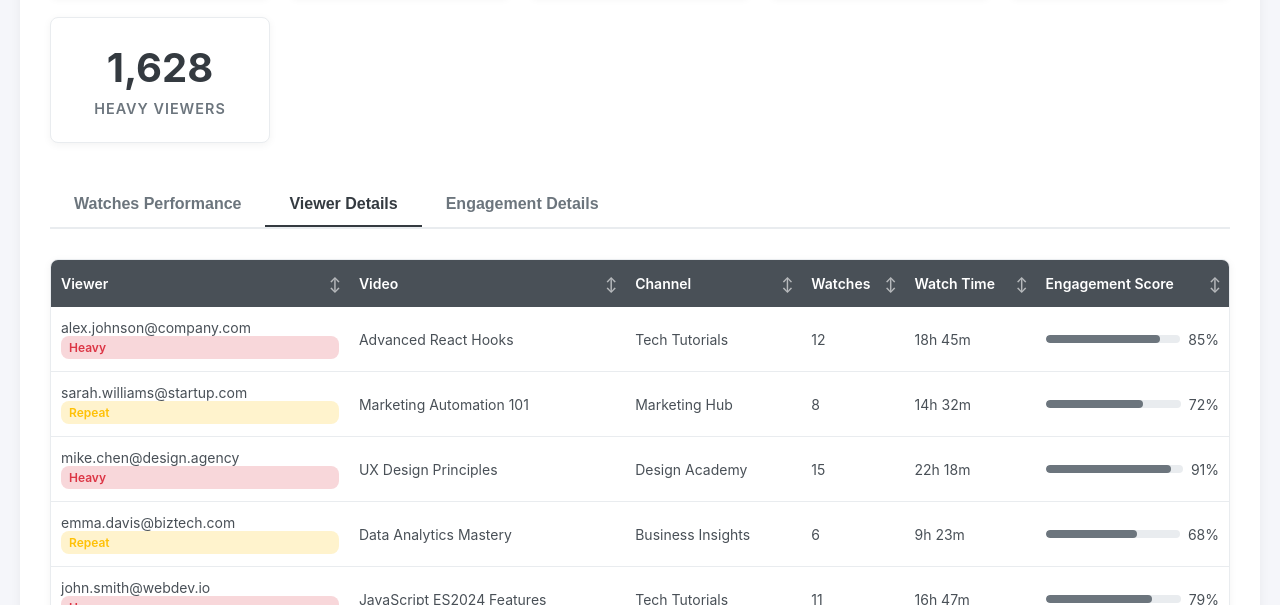
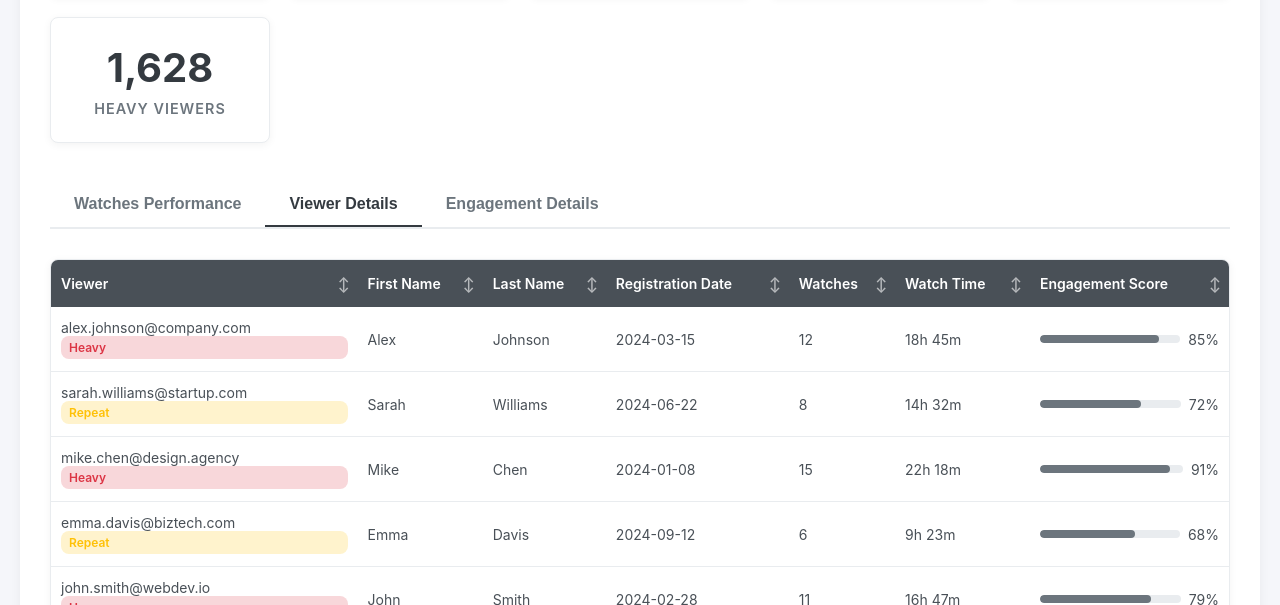
Before and after one commit to iamszwf99/survey-_management, a plain HTML site: page index.html in a window 1280 px wide. Both pictures are taken after a click on the button "Viewer Details". Shown: the part 709-1314 px from the top of the page. Drawn offline with Linux system fonts and the light colour scheme.

Commit message:
Update index.html

```diff
--- a/index.html
+++ b/index.html
@@ -390,7 +390,7 @@
                     <option value="design">Design Academy</option>
                     <option value="business">Business Insights</option>
                 </select>
-                <div style="font-size: 12px; color: #6c757d; margin-top: 4px;">open channel analytics</div>
+                <div style="font-size: 12px; color: #6c757d; margin-top: 4px;">open channel</div>
             </div>
 
         </div>
@@ -487,8 +487,9 @@
                             <thead>
                                 <tr>
                                     <th class="sortable" data-sort="viewer">Viewer</th>
-                                    <th class="sortable" data-sort="video">Video</th>
-                                    <th class="sortable" data-sort="channel">Channel</th>
+                                    <th class="sortable" data-sort="firstName">First Name</th>
+                                    <th class="sortable" data-sort="lastName">Last Name</th>
+                                    <th class="sortable" data-sort="registrationDate">Registration Date</th>
                                     <th class="sortable" data-sort="watches">Watches</th>
                                     <th class="sortable" data-sort="watchTime">Watch Time</th>
                                     <th class="sortable" data-sort="engagementScore">Engagement Score</th>
@@ -684,16 +685,16 @@
                 { video: "Content Marketing Tips", channel: "Marketing Hub", watches: 423, watchTime: "58h 45m", viewers: 318 }
             ],
             viewers: [
-                { viewer: "alex.johnson@company.com", video: "Advanced React Hooks", channel: "Tech Tutorials", watches: 12, watchTime: "18h 45m", engagementScore: 85 },
-                { viewer: "sarah.williams@startup.com", video: "Marketing Automation 101", channel: "Marketing Hub", watches: 8, watchTime: "14h 32m", engagementScore: 72 },
-                { viewer: "mike.chen@design.agency", video: "UX Design Principles", channel: "Design Academy", watches: 15, watchTime: "22h 18m", engagementScore: 91 },
-                { viewer: "emma.davis@biztech.com", video: "Data Analytics Mastery", channel: "Business Insights", watches: 6, watchTime: "9h 23m", engagementScore: 68 },
-                { viewer: "john.smith@webdev.io", video: "JavaScript ES2024 Features", channel: "Tech Tutorials", watches: 11, watchTime: "16h 47m", engagementScore: 79 },
-                { viewer: "lisa.brown@marketing.pro", video: "Social Media Strategy", channel: "Marketing Hub", watches: 9, watchTime: "13h 25m", engagementScore: 74 },
-                { viewer: "david.wilson@creative.studio", video: "Figma Advanced Techniques", channel: "Design Academy", watches: 7, watchTime: "10h 58m", engagementScore: 66 },
-                { viewer: "anna.garcia@finance.corp", video: "Financial Planning Guide", channel: "Business Insights", watches: 5, watchTime: "7h 41m", engagementScore: 62 },
-                { viewer: "ryan.taylor@techstartup.com", video: "Vue.js 3 Composition API", channel: "Tech Tutorials", watches: 10, watchTime: "15h 12m", engagementScore: 77 },
-                { viewer: "jessica.moore@content.agency", video: "Content Marketing Tips", channel: "Marketing Hub", watches: 4, watchTime: "6h 18m", engagementScore: 58 }
+                { viewer: "alex.johnson@company.com", firstName: "Alex", lastName: "Johnson", registrationDate: "2024-03-15", watches: 12, watchTime: "18h 45m", engagementScore: 85 },
+                { viewer: "sarah.williams@startup.com", firstName: "Sarah", lastName: "Williams", registrationDate: "2024-06-22", watches: 8, watchTime: "14h 32m", engagementScore: 72 },
+                { viewer: "mike.chen@design.agency", firstName: "Mike", lastName: "Chen", registrationDate: "2024-01-08", watches: 15, watchTime: "22h 18m", engagementScore: 91 },
+                { viewer: "emma.davis@biztech.com", firstName: "Emma", lastName: "Davis", registrationDate: "2024-09-12", watches: 6, watchTime: "9h 23m", engagementScore: 68 },
+                { viewer: "john.smith@webdev.io", firstName: "John", lastName: "Smith", registrationDate: "2024-02-28", watches: 11, watchTime: "16h 47m", engagementScore: 79 },
+                { viewer: "lisa.brown@marketing.pro", firstName: "Lisa", lastName: "Brown", registrationDate: "2024-07-19", watches: 9, watchTime: "13h 25m", engagementScore: 74 },
+                { viewer: "david.wilson@creative.studio", firstName: "David", lastName: "Wilson", registrationDate: "2024-05-03", watches: 7, watchTime: "10h 58m", engagementScore: 66 },
+                { viewer: "anna.garcia@finance.corp", firstName: "Anna", lastName: "Garcia", registrationDate: "2024-11-07", watches: 5, watchTime: "7h 41m", engagementScore: 62 },
+                { viewer: "ryan.taylor@techstartup.com", firstName: "Ryan", lastName: "Taylor", registrationDate: "2024-04-14", watches: 10, watchTime: "15h 12m", engagementScore: 77 },
+                { viewer: "jessica.moore@content.agency", firstName: "Jessica", lastName: "Moore", registrationDate: "2024-08-25", watches: 4, watchTime: "6h 18m", engagementScore: 58 }
             ],
             engagements: {
                 surveys: [
@@ -777,8 +778,9 @@
                         ${row.viewer}
                         <div class="viewer-type ${viewerType.class}">${viewerType.label}</div>
                     </td>
-                    <td>${row.video}</td>
-                    <td>${row.channel}</td>
+                    <td>${row.firstName}</td>
+                    <td>${row.lastName}</td>
+                    <td>${row.registrationDate}</td>
                     <td>${row.watches}</td>
                     <td>${row.watchTime}</td>
                     <td>
```
